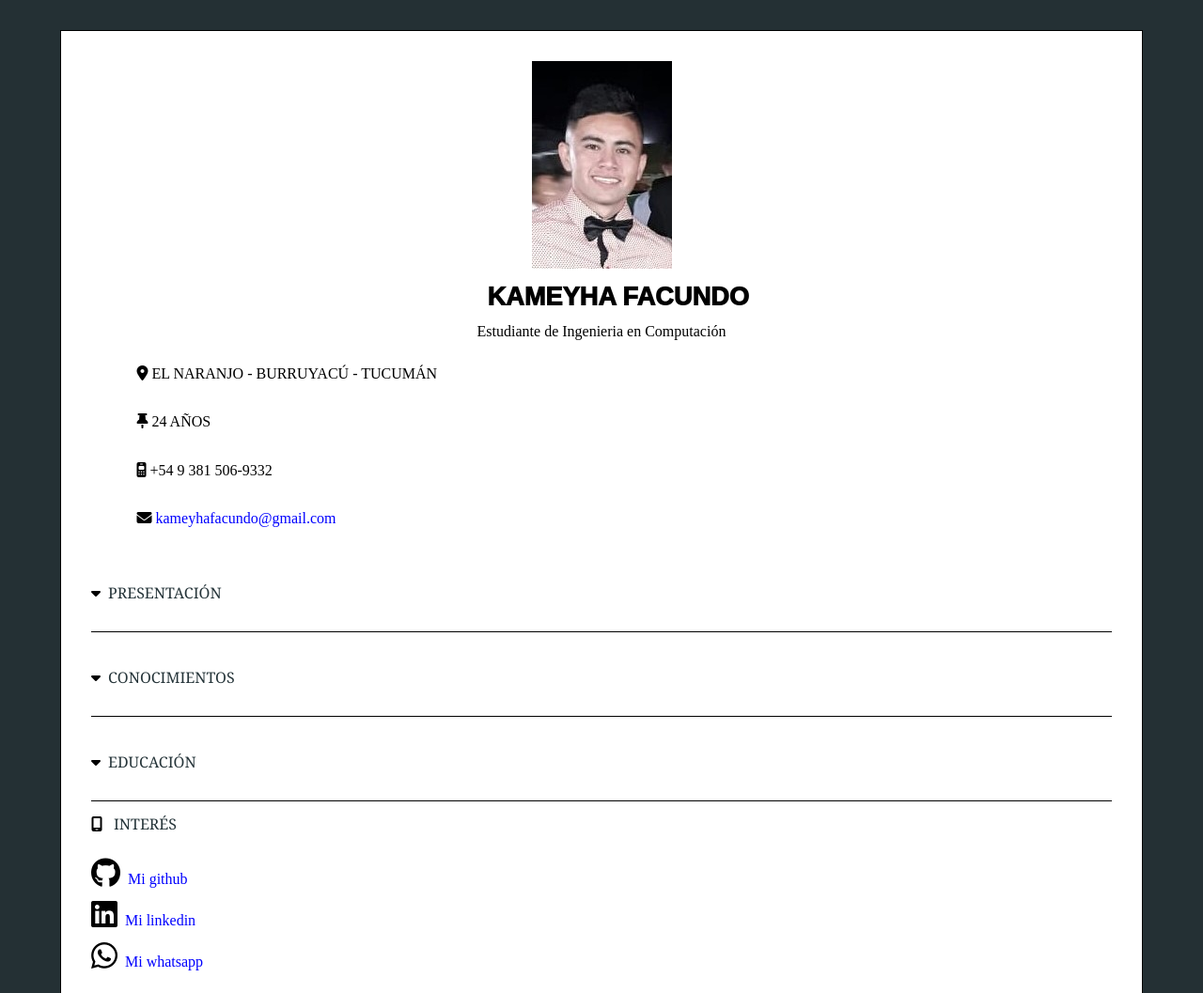
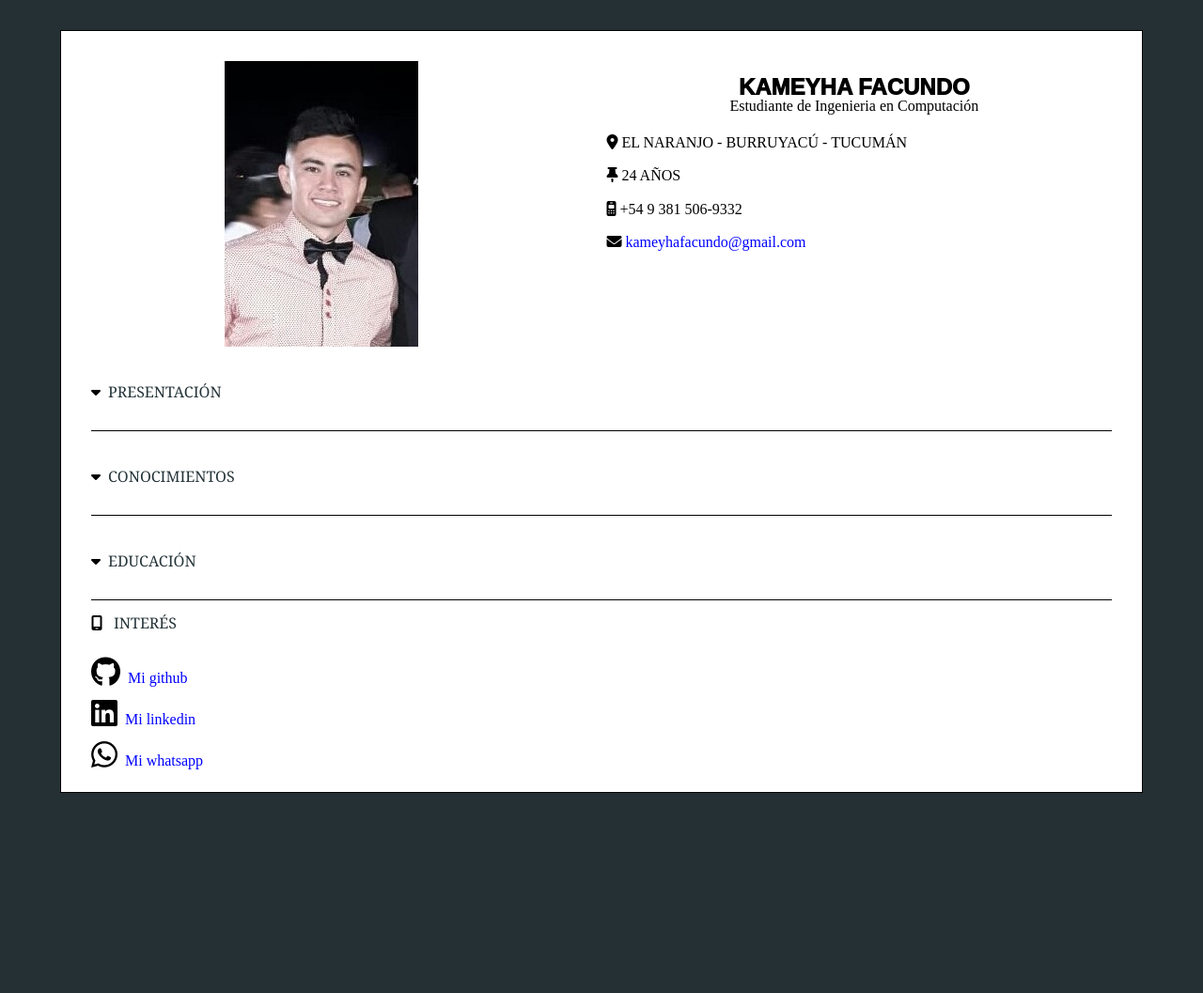
Before and after one commit to KameyhaFacundo/CV-Ticmas2023-frontend, a plain HTML site: page index.html in a window 1280 px wide. Shown: the top 1057 px of the page at 94% size. After the commit the page ends 876 px from the top, so only its background shows below. Drawn offline with Linux system fonts and the light colour scheme.

Commit message:
responsive version-movil

```diff
--- a/css/styles.css
+++ b/css/styles.css
@@ -52,8 +52,7 @@ h1 {
   text-transform: uppercase;
   font-family: "Lora", sans-serif;
   font-weight: 1000;
-  font-size: 1.7rem;
-  padding-left: 2.2rem;
+  font-size: 1.5rem;
 }
 
 h2 {
@@ -73,7 +72,6 @@ h3 {
   padding-left: 7%;
   padding-top: 1%;
   margin-bottom: 2%;
-  height: auto;
   text-transform: uppercase;
 }
 
@@ -163,15 +161,18 @@ main {
 
 /* Media queris */
 
-/* @media only screen and (max-width: 765px) {
-  .d-flex {
-    display: block;
+@media only screen and (min-width: 712px) {
+  .g-template-column {
+    grid-template-columns: auto auto;
   }
 
-  .image-logo {
-    min-height: auto;
-    min-width: auto;
-    padding: 2rem;
-    padding-bottom: 0rem;
+  h1 {
+    padding-top: 3rem;
   }
-} */
+
+  .image-perfil {
+    width: 100%;
+    height: 100%;
+    padding: 1rem;
+  }
+}
--- a/index.html
+++ b/index.html
@@ -22,15 +22,12 @@
           <section class="g-template-column center">
             <article>
               <div class="image-perfil centrar">
-                <img src="./imag/1.jpg" alt="perfil" />
+                <img src="./imag/2.jpg" alt="perfil" />
               </div>
             </article>
 
-            <article class="centrar">
-              <h1>Kameyha facundo</h1>
-            </article>
-
             <article>
+                <h1 class="centrar">Kameyha facundo</h1>
                 <div class="profession centrar">
                   <h2>Estudiante de Ingenieria en Computación</h2>
                 </div>
```
Also changed, not shown: imag/2.jpg (added).
